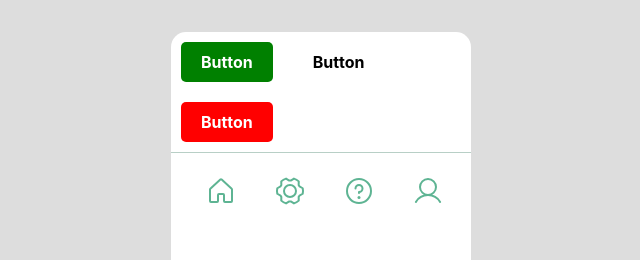
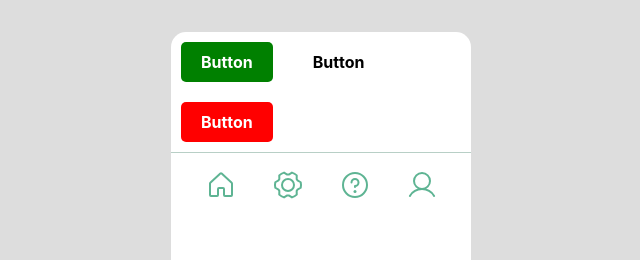
Before and after one commit to joziasmartini/natmed, a React (Create React App) app in the folder app-react/: page / in a window 1280 px wide. Shown: the top 260 px of the page, without its empty margins (319-959 px from the left). Built offline with nearby package versions, Linux system fonts and the light colour scheme.

Commit message:
Fix problems with icon spacing on render

```diff
--- a/app-react/src/components/Navbar/Navbar.sass
+++ b/app-react/src/components/Navbar/Navbar.sass
@@ -4,7 +4,7 @@
   border-top: 1px solid #b8cfc6
 
   .navbar-option
-    margin: 12px
+    margin: 6px 14px 6px 8px
     padding: 10px
     width: 25px
     height: 25px
```
